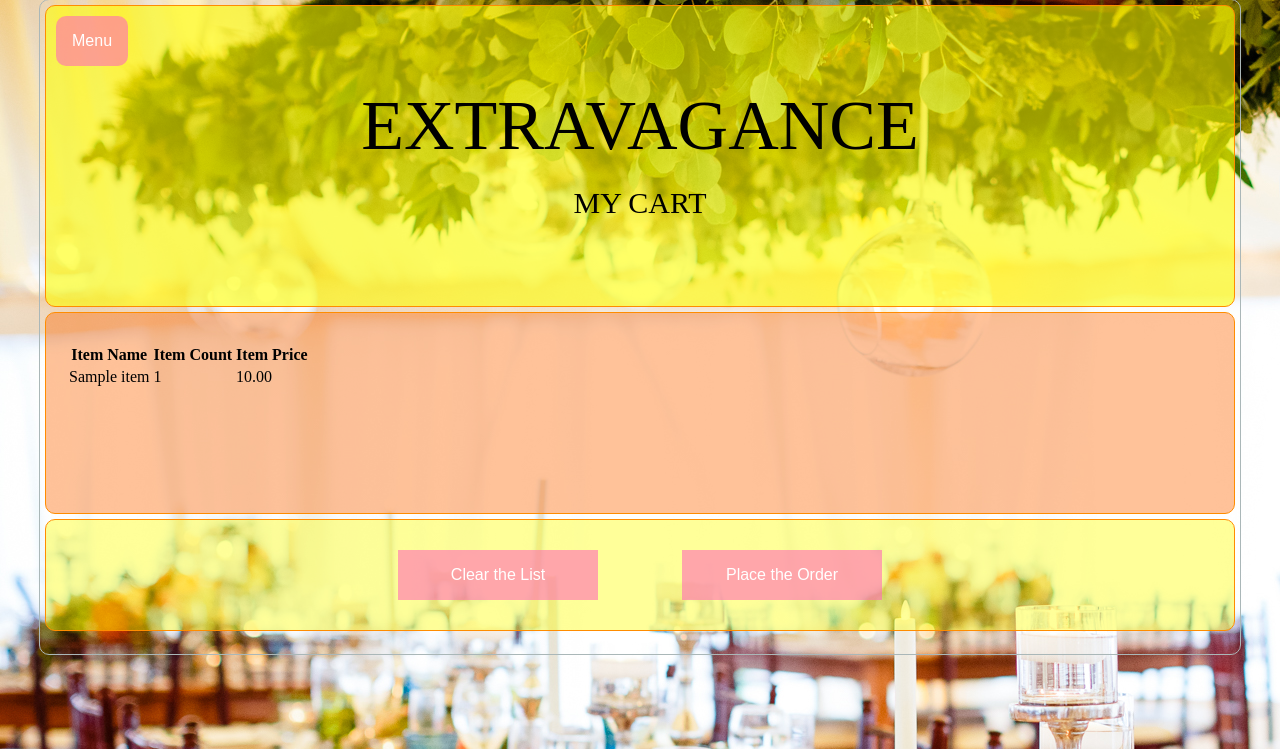
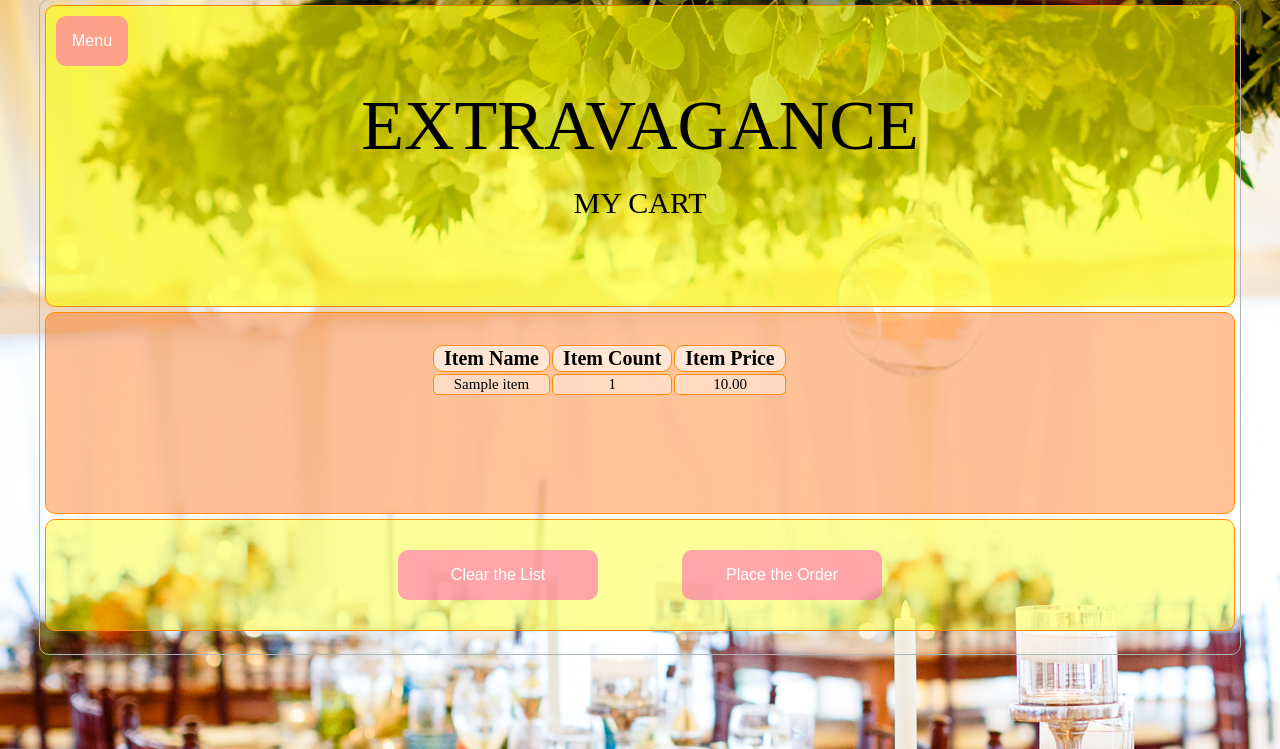
Before and after one commit to SKYSYSLK/PartyPros, a PHP site: page /mycart.php in a window 1280 px wide. Shown: the part 51-800 px from the top of the page. Run offline with PHP 8.4, Linux system fonts and the light colour scheme; the visitor is signed in with stand-in values (Sample User, id 1); tables that the repository leaves empty or names only in its code hold one stand-in row (values such as "Sample post"); data that the repository does not hold is empty.

Commit message:
fixed css issues on cart

```diff
--- a/css/mycartPage.css
+++ b/css/mycartPage.css
@@ -44,6 +44,7 @@
     padding: 16px;
     font-size: 16px;
     border: none;
+    border-radius: 10px;
 }
 
 .btn:hover{
@@ -122,6 +123,21 @@
     background-color: #45a049;
 }
 
+#orderbtn {
+    width: 100%;
+    background-color: #4CAF50;
+    color: white;
+    padding: 14px 20px;
+    margin: 8px 0;
+    border: none;
+    border-radius: 4px;
+    cursor: pointer;
+}
+
+#orderbtn:hover {
+    background-color: #45a049;
+}
+
 .form {
     display: block;
     padding: 20px;
@@ -146,4 +162,26 @@
 
 /*----------- Table Styles start ----------------*/
 
+table th{
+    font-size:20px;
+    text-align: center;
+    border: 1px solid darkorange;
+    border-radius: 10px;
+    padding-left: 10px;
+    padding-right: 10px;
+    background: rgba(255,255,255,0.6);
+}
+
+table td{
+    font-size:15px;
+    margin-top:20px;
+    border: 1px solid darkorange;
+    border-radius: 5px;
+    background: rgba(255,255,255,0.4);
+    text-align: center;
+    padding-left: 5px;
+    padding-right: 5px;
+}
+
+
 /*----------- Table Styles end ----------------*/
--- a/mycart.php
+++ b/mycart.php
@@ -34,6 +34,7 @@
 ?>
 
 <!DOCTYPE html>
+
 <html>
 <head>
 	<title>My Cart</title>
@@ -68,10 +69,10 @@
 	</div>
 
 	<div class="frame" style="background-color:rgba(255,103,0,0.4);">
-		<div class="frame-content">
+		<div class="frame-content" style="margin-left: 385px;">
 			<table>
 				<tr>
-					<th>Item Name</th>
+					<th id="itemName">Item Name</th>
 					<th>Item Count</th>
 					<th>Item Price</th>
 				</tr>
@@ -134,7 +135,7 @@
 				}
 			?>
 
-		    <input type="button" value="Place My Order" name="order" onclick="pay()">
+		    <input id="orderbtn" type="button" value="Place My Order" name="order" onclick="pay()">
 		  </form>
 		</div>
 	</div>
```
